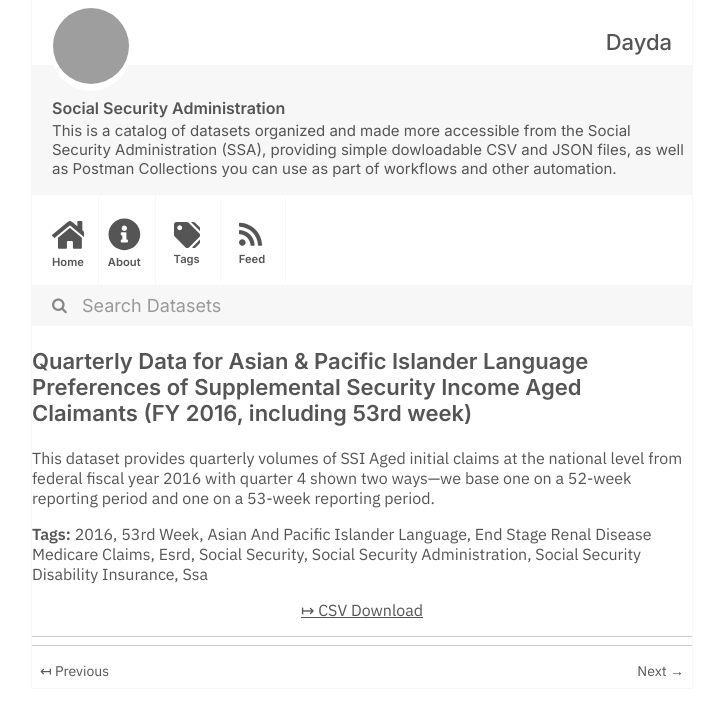
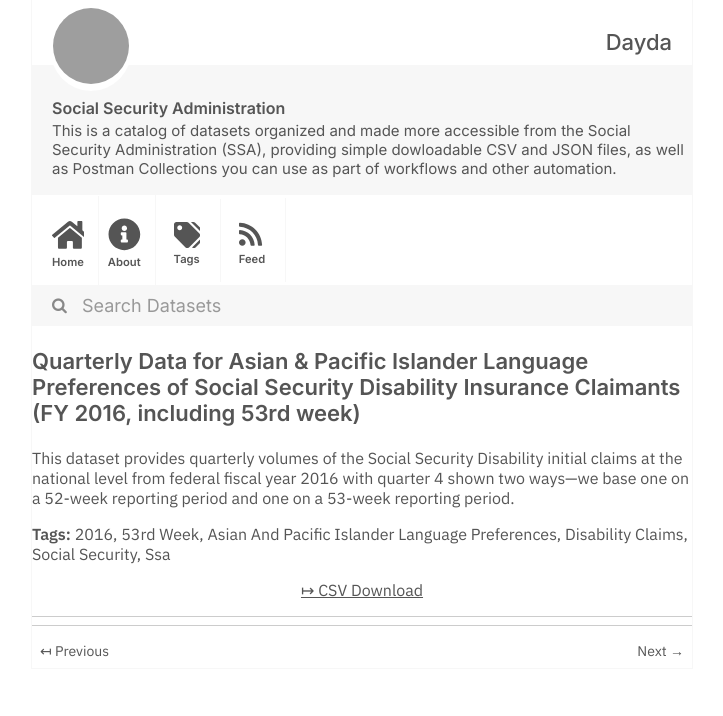
Before and after one commit to dayda-entities/social-security-administration, a Jekyll site: the page built from _posts/2020-11-10-quarterly-data-for-asian-pacif.md, in a window 1280 px wide, cut to the strip 0-716 px from the top of the page. Shown: the whole strip, without its empty margins (278-1001 px from the left). Built offline with Jekyll 4.4.1, drawn with Linux system fonts in a browser that asks for light colours; grey boxes are pictures that could not be loaded.

Commit message:
Publish Data

```diff
--- a/_posts/2020-11-10-quarterly-data-for-asian-pacif.md
+++ b/_posts/2020-11-10-quarterly-data-for-asian-pacif.md
@@ -1,26 +1,23 @@
 ---
 title: >-
-  Quarterly Data for Asian & Pacific Islander Language Preferences of
-  Supplemental Security Income Aged Claimants (FY 2016, including 53rd week)
-created: '2020-11-10T16:52:00.721001'
-modified: '2021-04-06T03:05:17.214417'
+  Quarterly Data for Asian & Pacific Islander Language Preferences of Social
+  Security Disability Insurance Claimants (FY 2016, including 53rd week)
+created: '2020-11-10T16:52:00.789889'
+modified: '2020-12-03T20:38:20.161423'
 state: active
 type: dataset
 tags:
   - '2016'
   - 53rd Week
-  - Asian And Pacific Islander Language
-  - End Stage Renal Disease Medicare Claims
-  - Esrd
+  - Asian And Pacific Islander Language Preferences
+  - Disability Claims
   - Social Security
-  - Social Security Administration
-  - Social Security Disability Insurance
   - Ssa
 groups: []
 csv_url: >-
-  https://www.ssa.gov/open/data/fy16-onwards-API-Spklang-IC-T16-SSIAged-Qtrly-53rdweek.csv
+  https://www.ssa.gov/open/data/fy16-onwards-API-Spklang-IC-T2-Dib-Qtrly-53rdweek.csv
 json_url: ''
 layout: post
 
 ---
-This dataset provides quarterly volumes of SSI Aged initial claims at the national level from federal fiscal year 2016 with quarter 4 shown two ways—we base one on a 52-week reporting period and one on a 53-week reporting period.
+This dataset provides quarterly volumes of the Social Security Disability initial claims at the national level from federal fiscal year 2016 with quarter 4 shown two ways—we base one on a 52-week reporting period and one on a 53-week reporting period.
```
